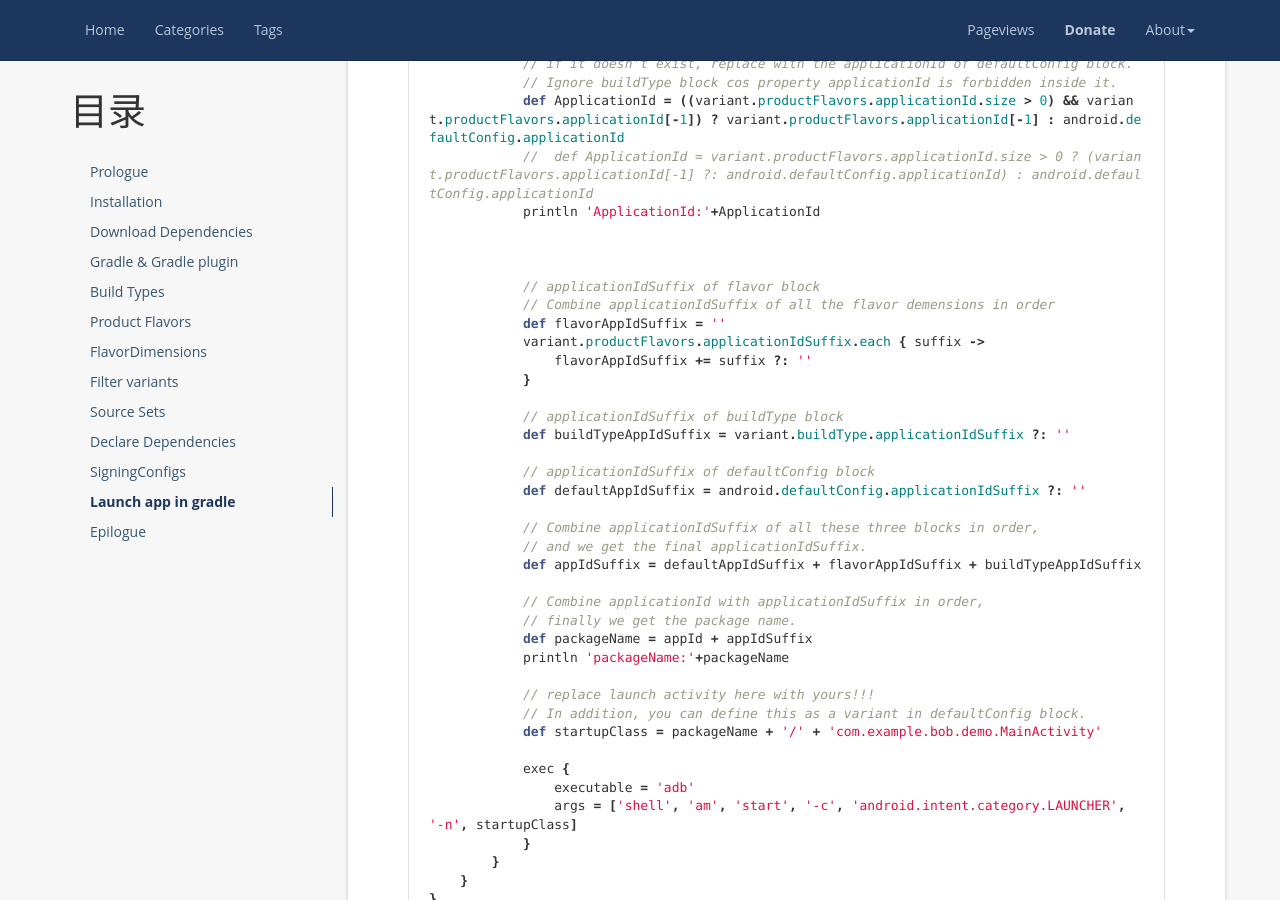
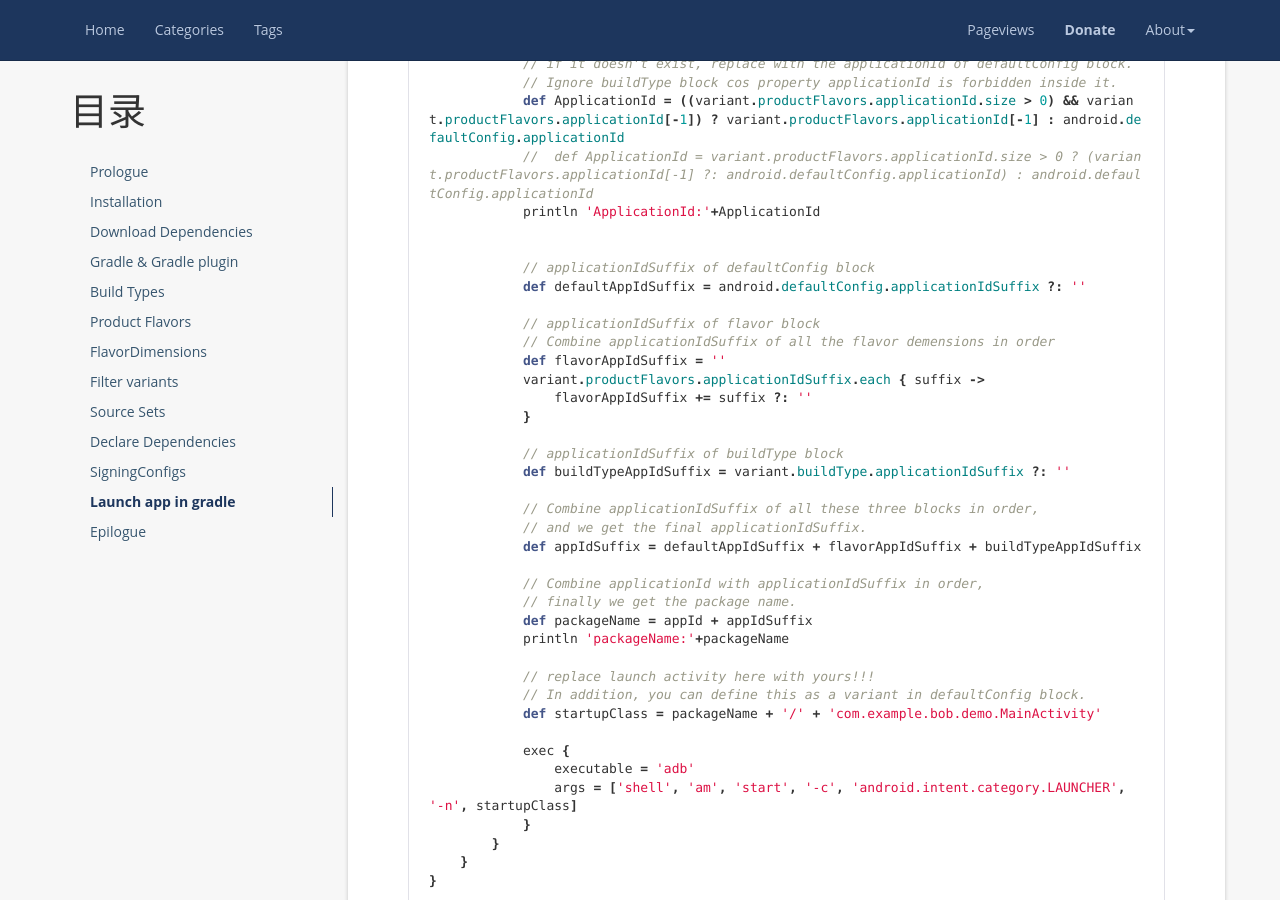
Before and after one commit to y4n9b0/y4n9b0.github.io, a Jekyll site: the page built from _posts/2017-07-06-gradle.md, in a window 1280 px wide and 900 px high, scrolled down 11617 px. Built offline with Jekyll 4.4.1, drawn with Linux system fonts in a browser that asks for light colours; nearby versions of some CDN libraries; emoji names are drawn with the system emoji font; comment, search, counter and statistics services are not loaded; part of the change alters nothing that is shown.

```diff
--- a/_posts/2017-07-06-gradle.md
+++ b/_posts/2017-07-06-gradle.md
@@ -407,6 +407,8 @@ android.applicationVariants.all { variant ->
             println 'ApplicationId:'+ApplicationId
 
 
+            // applicationIdSuffix of defaultConfig block
+            def defaultAppIdSuffix = android.defaultConfig.applicationIdSuffix ?: ''
 
             // applicationIdSuffix of flavor block
             // Combine applicationIdSuffix of all the flavor demensions in order
@@ -417,9 +419,6 @@ android.applicationVariants.all { variant ->
 
             // applicationIdSuffix of buildType block
             def buildTypeAppIdSuffix = variant.buildType.applicationIdSuffix ?: ''
-
-            // applicationIdSuffix of defaultConfig block
-            def defaultAppIdSuffix = android.defaultConfig.applicationIdSuffix ?: ''
 
             // Combine applicationIdSuffix of all these three blocks in order,
             // and we get the final applicationIdSuffix.
```
